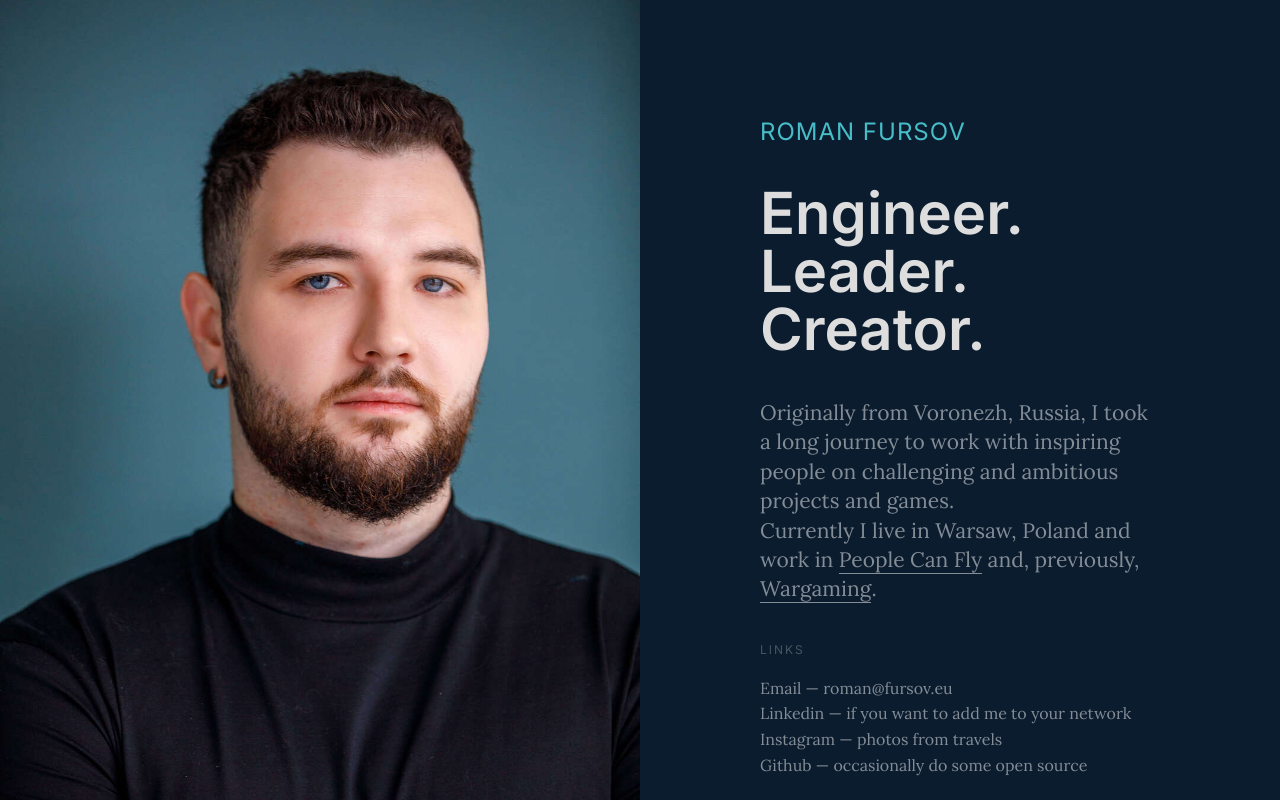
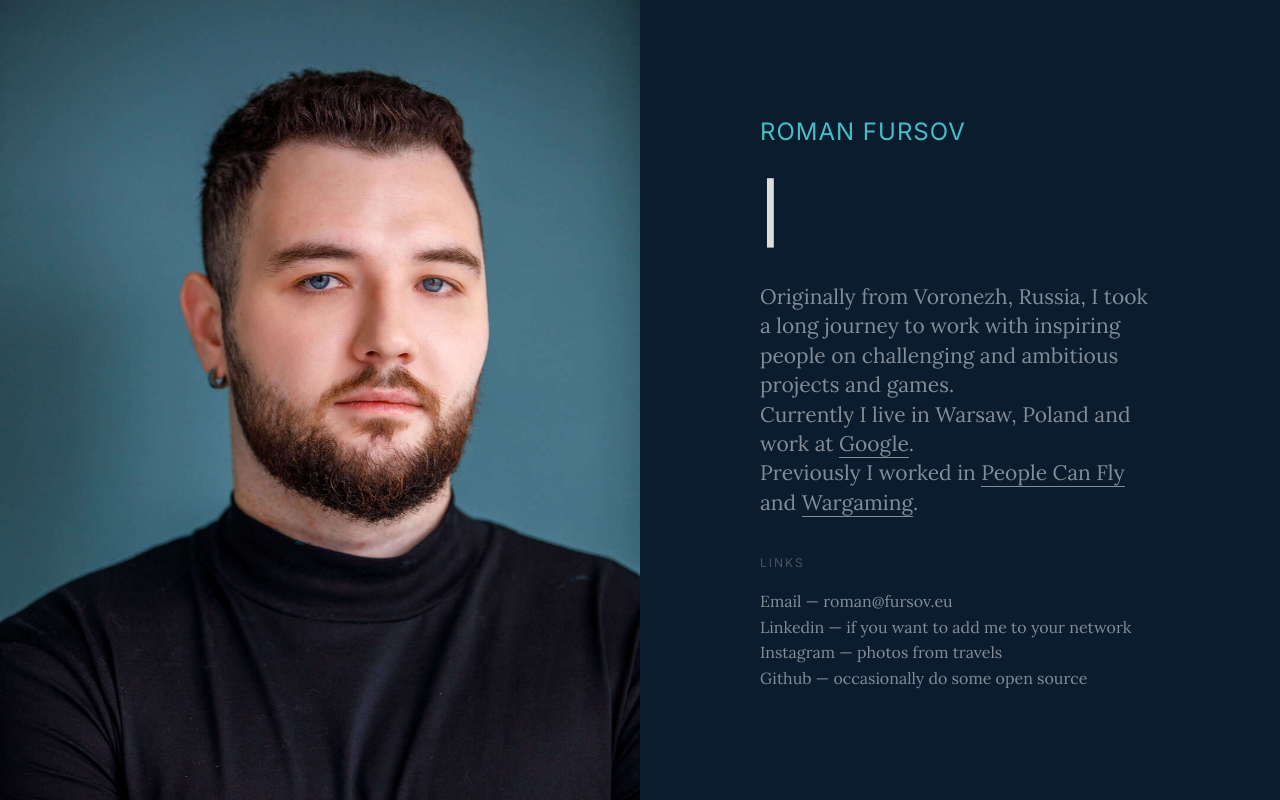
Before and after one commit to frsv/fursov.eu, a plain HTML site: page public/index.html in a window 1280 px wide. Drawn offline with Linux system fonts and the light colour scheme.

Commit message:
Updated work info

```diff
--- a/public/index.html
+++ b/public/index.html
@@ -23,11 +23,12 @@
                 <div class="page__content">
                     <div class="page__box">
                         <div class="page__name">Roman Fursov</div>
-                        <h1 class="page__title"><strong class="bold-text">Engineer. Leader. Creator.</strong></h1>
+                        <h1 class="page__title"><strong class="bold-text">|</strong></h1>
                         <p class="page__text">
                             Originally from Voronezh, Russia, I took a long journey to work with inspiring people on challenging and ambitious projects and games.<br/>
-                            Currently I live in Warsaw, Poland and work in <a href="http://peoplecanfly.com/" target="_blank" class="page__text-links">People Can Fly</a> and, previously,
-                            <a href="https://wargaming.com/en/" target="_blank" class="page__text-links">Wargaming</a>.
+                            Currently I live in Warsaw, Poland and work at <a href="http://google.com/" target="_blank" class="page__text-links">Google</a>.<br/>
+                            Previously I worked in <a href="https://peoplecanfly.com/" target="_blank" class="page__text-links">People Can Fly</a> and
+                            <a href="https://wargaming.com/" target="_blank" class="page__text-links">Wargaming</a>.
                         </p>
                         <div class="page__links">
                             <div class="page__column">
```
